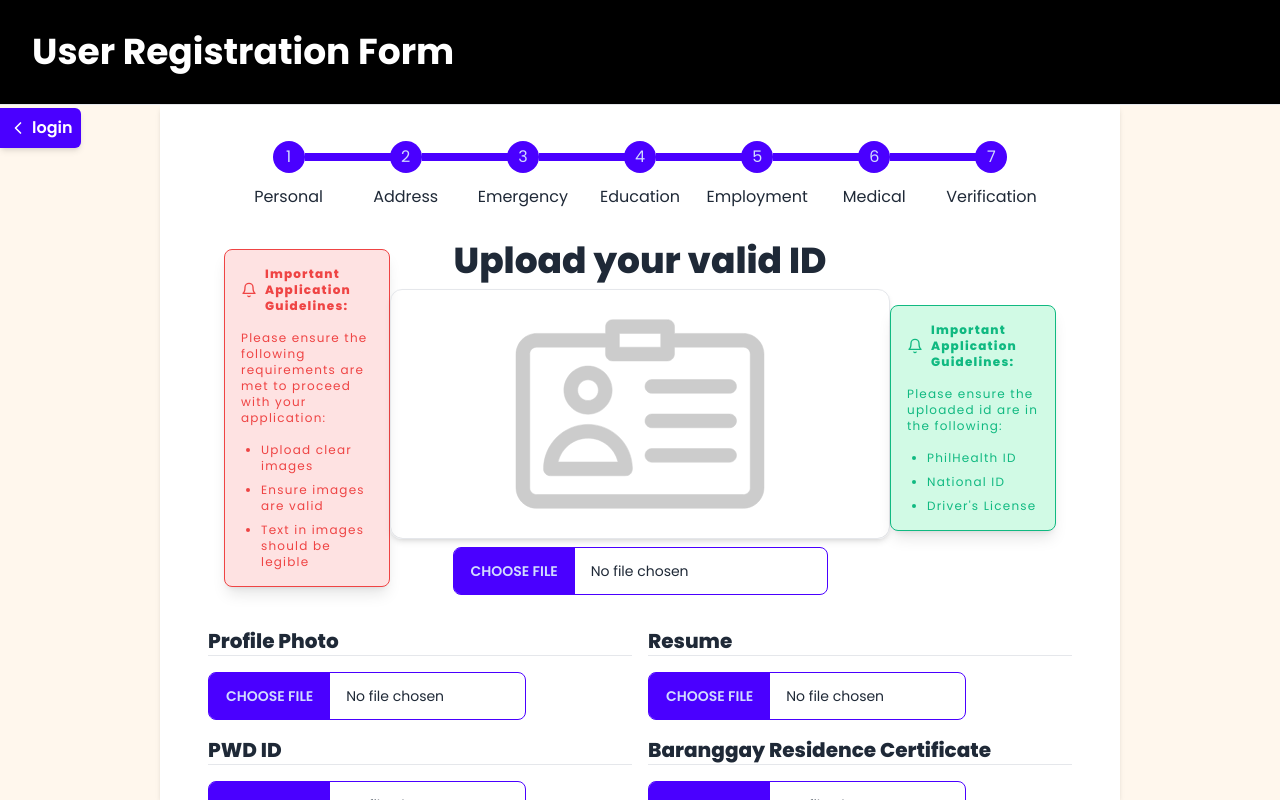
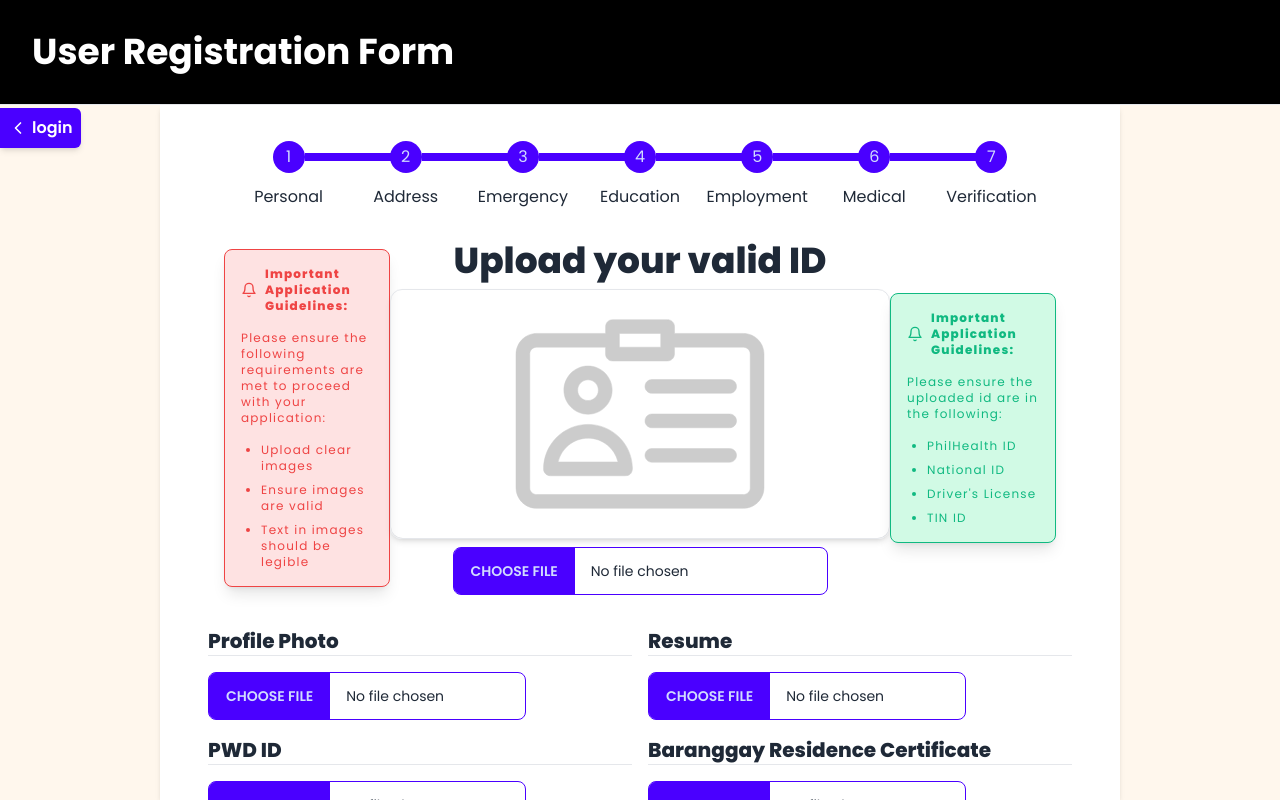
Before and after one commit to Aeceu/kainakap, a React (Vite) app in the folder client/: page /auth/user/signup in a window 1280 px wide. Built offline with nearby package versions, Linux system fonts and the light colour scheme.

Commit message:
added tin id on info card

```diff
--- a/client/src/components/signupsteps/Verification.jsx
+++ b/client/src/components/signupsteps/Verification.jsx
@@ -114,6 +114,7 @@ const Verification = ({ setCurrentStep }) => {
             <li>PhilHealth ID</li>
             <li>National ID</li>
             <li>Driver's License</li>
+            <li>TIN ID</li>
           </ul>
         </div>
       </div>
```
